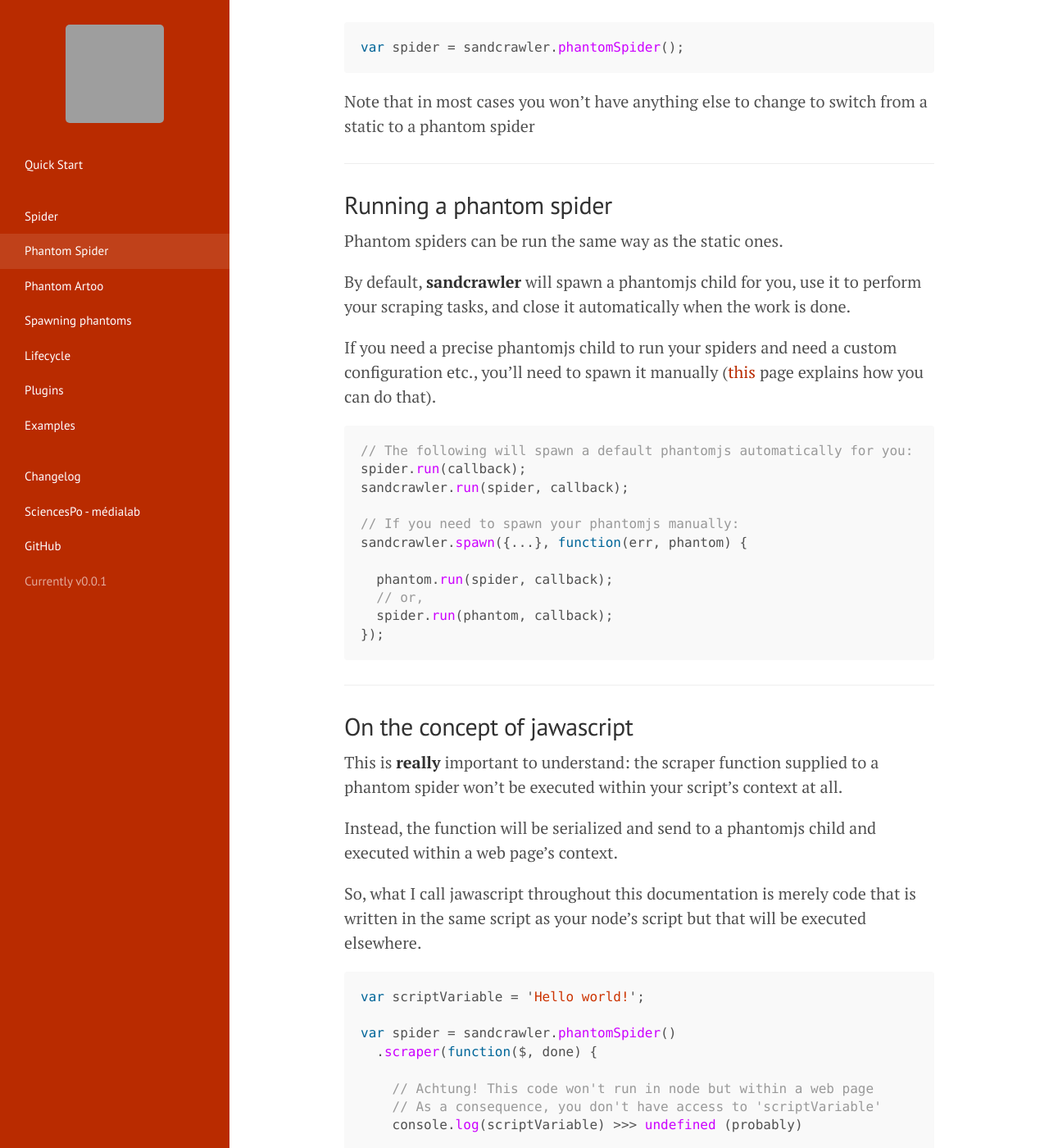
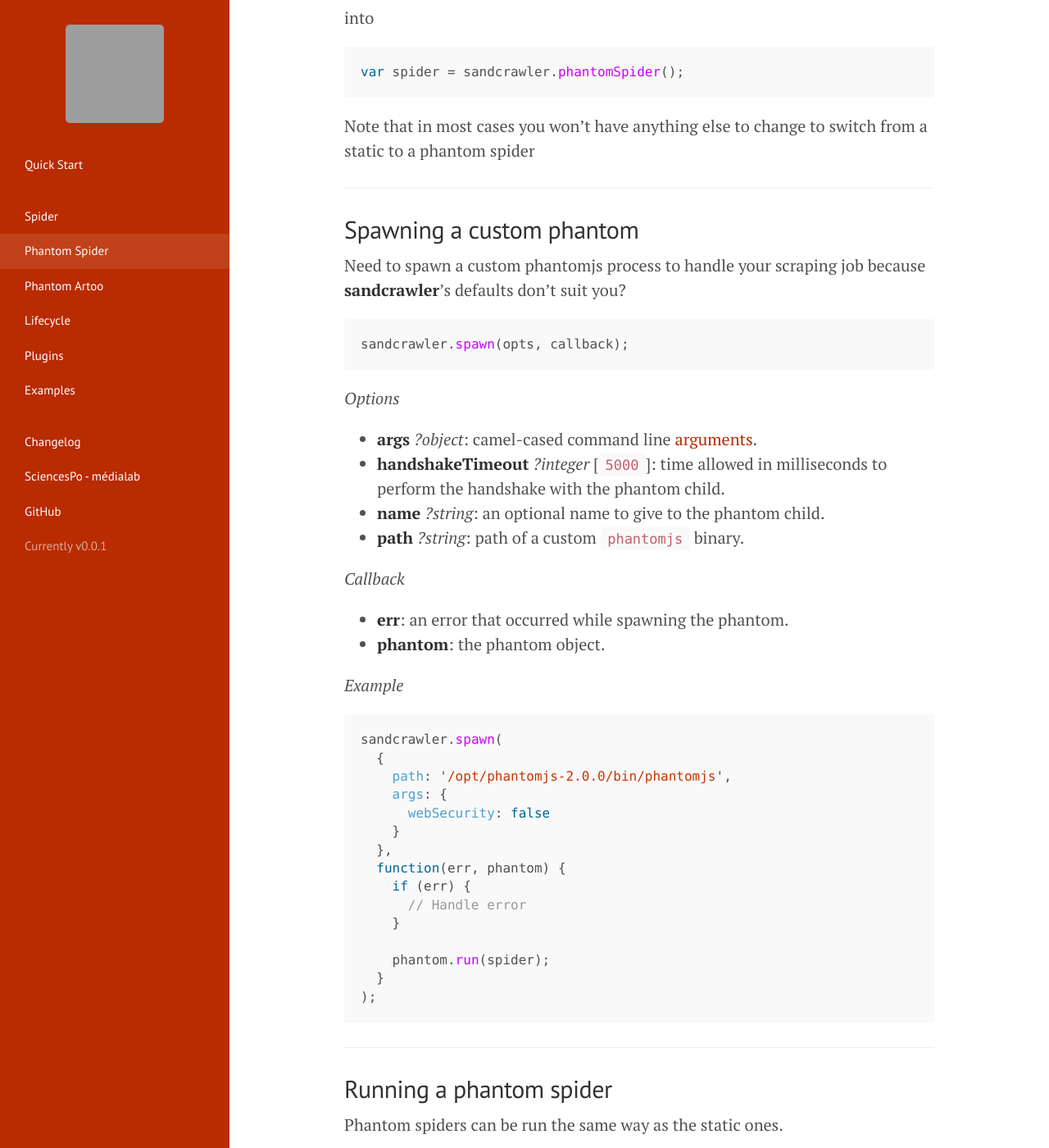
Before and after one commit to medialab/sandcrawler, a Jekyll site: the page built from phantom_spider.md, in a window 1280 px wide and 1400 px high, scrolled down 1062 px. Shown: the whole window at 82% size. Built offline with Jekyll 4.4.1, drawn with Linux system fonts in a browser that asks for light colours; Markdown is read by kramdown in place of the engine named in the settings; some of the changed text lies outside the part shown; grey boxes are pictures that could not be loaded.

Commit message:
Adding spawn documentation

````diff
--- a/_config.yml
+++ b/_config.yml
@@ -28,8 +28,6 @@ sidebar:
     title: 'Phantom Spider'
   - url: 'phantom_artoo'
     title: 'Phantom Artoo'
-  - url: 'spawn'
-    title: 'Spawning phantoms'
   - url: 'lifecycle'
     title: 'Lifecycle'
   - url: 'plugins'
--- a/phantom_spider.md
+++ b/phantom_spider.md
@@ -17,6 +17,7 @@ Note however that if what you want is to understand the basics of the library's
 ---
 
 * [Creating a phantom spider](#creating)
+* [Spawning a custom phantom](#spawn)
 * [Running a phantom spider](#running)
 * [On the concept of jawascript](#jawascript)
 * [Scraping environment](#environment)
@@ -43,13 +44,55 @@ Note that in most cases you won't have anything else to change to switch from a
 
 ---
 
+<h2 id="spawn">Spawning a custom phantom</h2>
+
+Need to spawn a custom phantomjs process to handle your scraping job because **sandcrawler**'s defaults don't suit you?
+
+```js
+sandcrawler.spawn(opts, callback);
+```
+
+*Options*
+
+* **args** *?object*: camel-cased command line [arguments](http://phantomjs.org/api/command-line.html).
+* **handshakeTimeout** *?integer* [`5000`]: time allowed in milliseconds to perform the handshake with the phantom child.
+* **name** *?string*: an optional name to give to the phantom child.
+* **path** *?string*: path of a custom `phantomjs` binary.
+
+*Callback*
+
+* **err**: an error that occurred while spawning the phantom.
+* **phantom**: the phantom object.
+
+*Example*
+
+```js
+sandcrawler.spawn(
+  {
+    path: '/opt/phantomjs-2.0.0/bin/phantomjs',
+    args: {
+      webSecurity: false
+    }
+  },
+  function(err, phantom) {
+    if (err) {
+      // Handle error
+    }
+
+    phantom.run(spider);
+  }
+);
+```
+
+---
+
 <h2 id="running">Running a phantom spider</h2>
 
 Phantom spiders can be run the same way as the static ones.
 
 By default, **sandcrawler** will spawn a phantomjs child for you, use it to perform your scraping tasks, and close it automatically when the work is done.
 
-If you need a precise phantomjs child to run your spiders and need a custom configuration etc., you'll need to spawn it manually ([this]({{ site.baseurl }}/spawn) page explains how you can do that).
+If you need a precise phantomjs child to run your spiders and need a custom configuration etc., you'll need to [spawn](#spawn) it manually.
 
 ```js
 // The following will spawn a default phantomjs automatically for you:
````
Also changed, not shown: spawn.md (deleted, +0 -11 lines).
